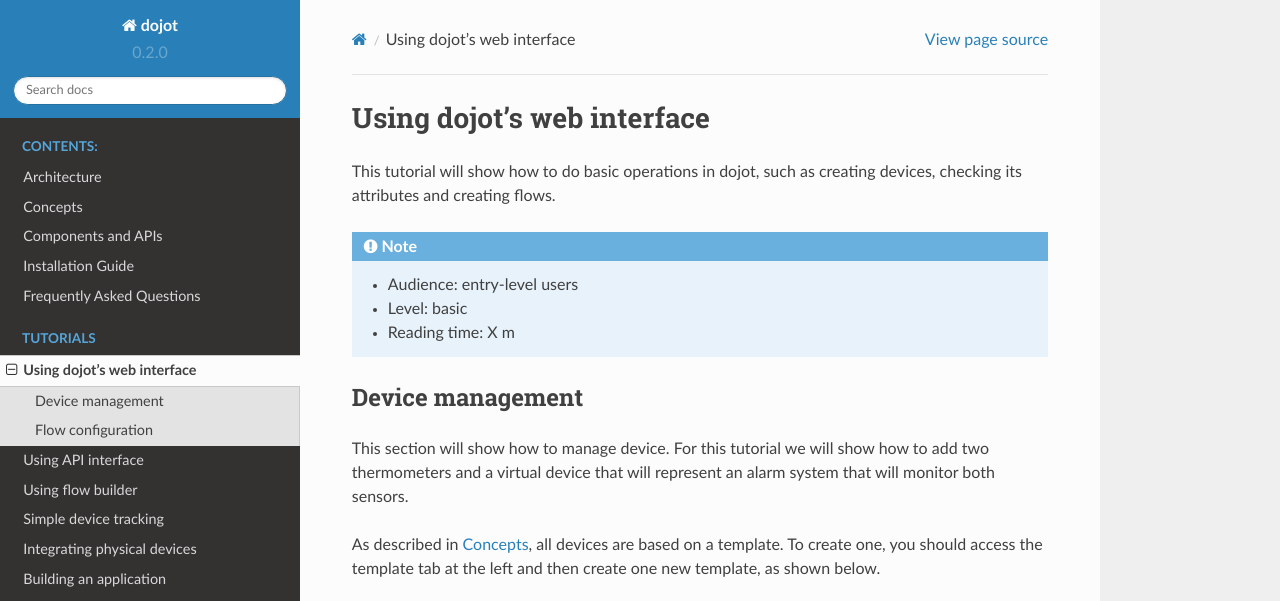
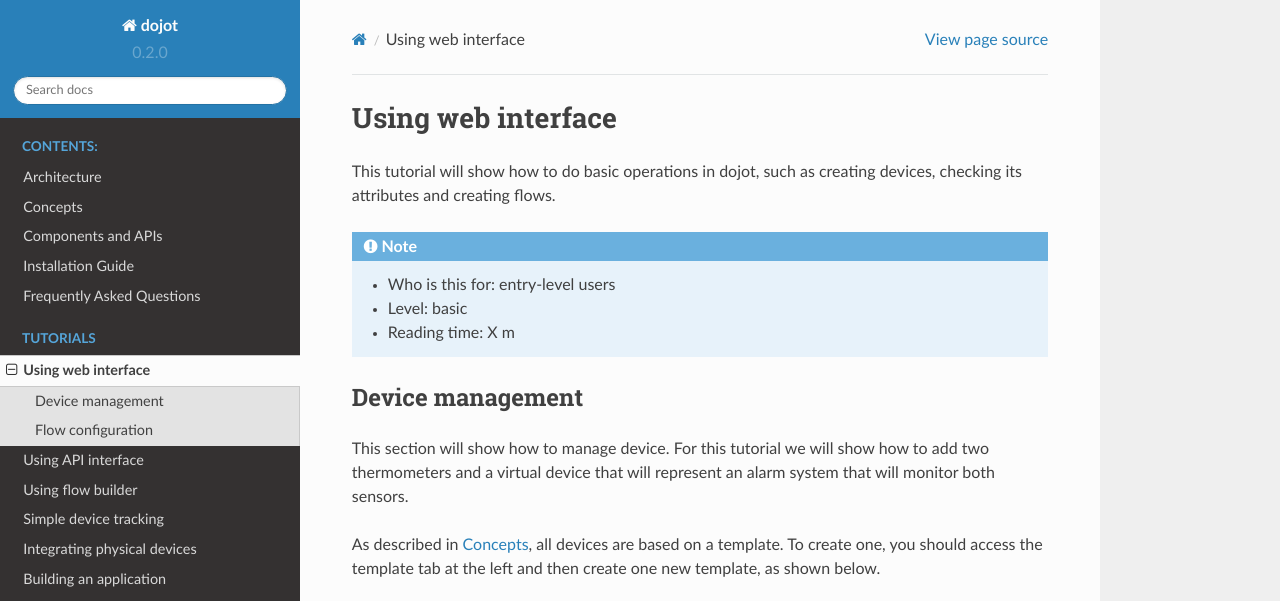
Before and after one commit to dojot/docs, a Sphinx documentation site: the page built from source/tutorials/using-web-interface.rst, in a window 1280 px wide and 900 px high, cut to the strip 0-601 px from the top of the window. Built offline with Sphinx 7.4.7 and the Read the Docs theme 2.0.0, drawn with Linux system fonts in a browser that asks for light colours.

Commit message:
Updating tutorials

```diff
--- a/source/tutorials/tracking-devices.rst
+++ b/source/tutorials/tracking-devices.rst
@@ -7,7 +7,7 @@
 interface`_.
 
 .. NOTE::
-   - Audience: entry-level users
+   - Who is this for: entry-level users
    - Level: basic
    - Reading time: X m
 
--- a/source/tutorials/using-web-interface.rst
+++ b/source/tutorials/using-web-interface.rst
@@ -1,13 +1,11 @@
-.. _Using web interface:
-
-Using dojot's web interface
-===========================
+Using web interface
+===================
 
 This tutorial will show how to do basic operations in dojot, such as creating
 devices, checking its attributes and creating flows.
 
-.. NOTE::
-   - Audience: entry-level users
+.. note::
+   - Who is this for: entry-level users
    - Level: basic
    - Reading time: X m
 
```
